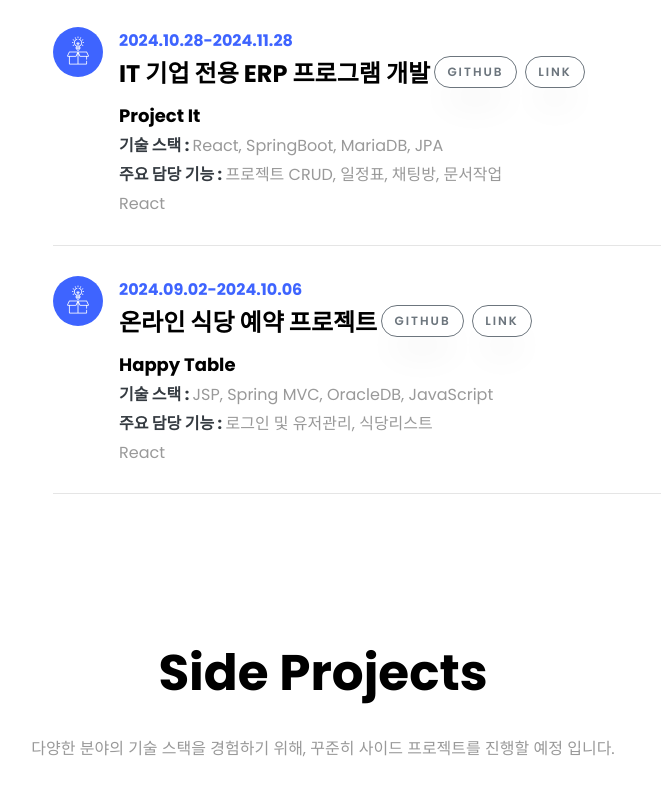
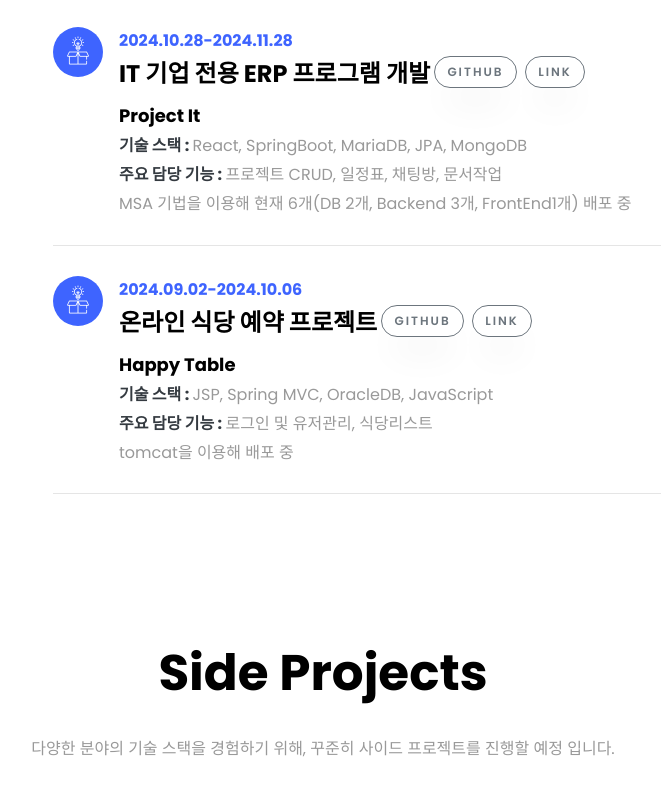
Before and after one commit to poty7877/poty7877.github.io, a plain HTML site: page index.html in a window 1280 px wide. Shown: the part 3598-4392 px from the top of the page, without its empty margins (317-978 px from the left). Drawn offline with Linux system fonts and the light colour scheme; files whose address does not match are found by name.

Commit message:
Update index.html

```diff
--- a/index.html
+++ b/index.html
@@ -441,10 +441,10 @@
 									</div>
 								</div>
 								<span class="position">Project It</span>
-								<div> <b class="text-dark">기술 스택 : </b>React, SpringBoot, MariaDB, JPA
+								<div> <b class="text-dark">기술 스택 : </b>React, SpringBoot, MariaDB, JPA, MongoDB
 								</div>
 								<div> <b class="text-dark">주요 담당 기능 : </b> 프로젝트 CRUD, 일정표, 채팅방, 문서작업 </div>
-								<p> React </p>
+								<p> MSA 기법을 이용해 현재 6개(DB 2개, Backend 3개, FrontEnd1개) 배포 중 </p>
 							</div>
 						</div>
 						<div class="resume-wrap d-flex ftco-animate">
@@ -466,7 +466,7 @@
 								<div> <b class="text-dark">기술 스택 : </b>JSP, Spring MVC, OracleDB, JavaScript
 								</div>
 								<div> <b class="text-dark">주요 담당 기능 : </b> 로그인 및 유저관리, 식당리스트 </div>
-								<p> React </p>
+								<p> tomcat을 이용해 배포 중 </p>
 							</div>
 						</div>
 
```
